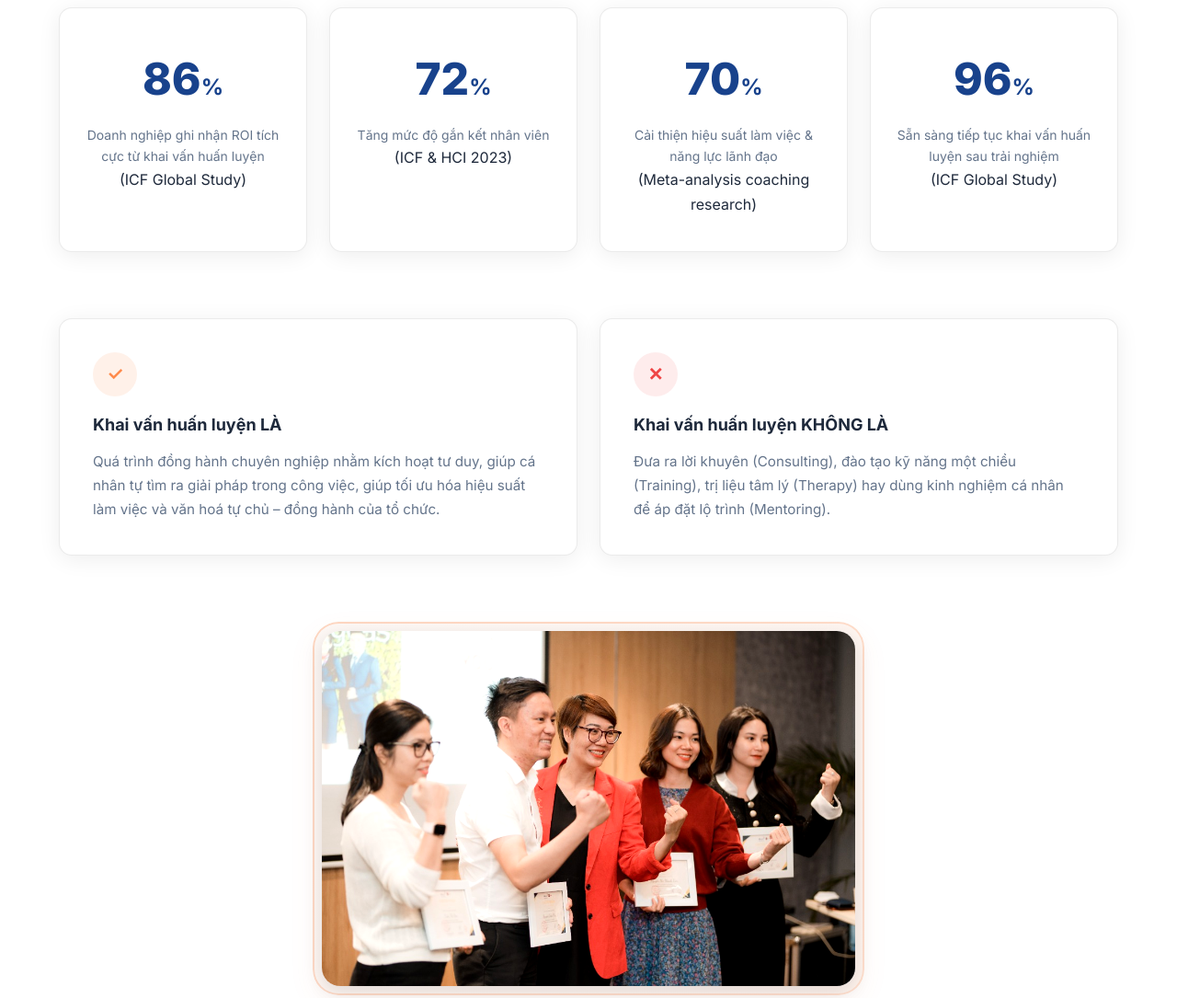
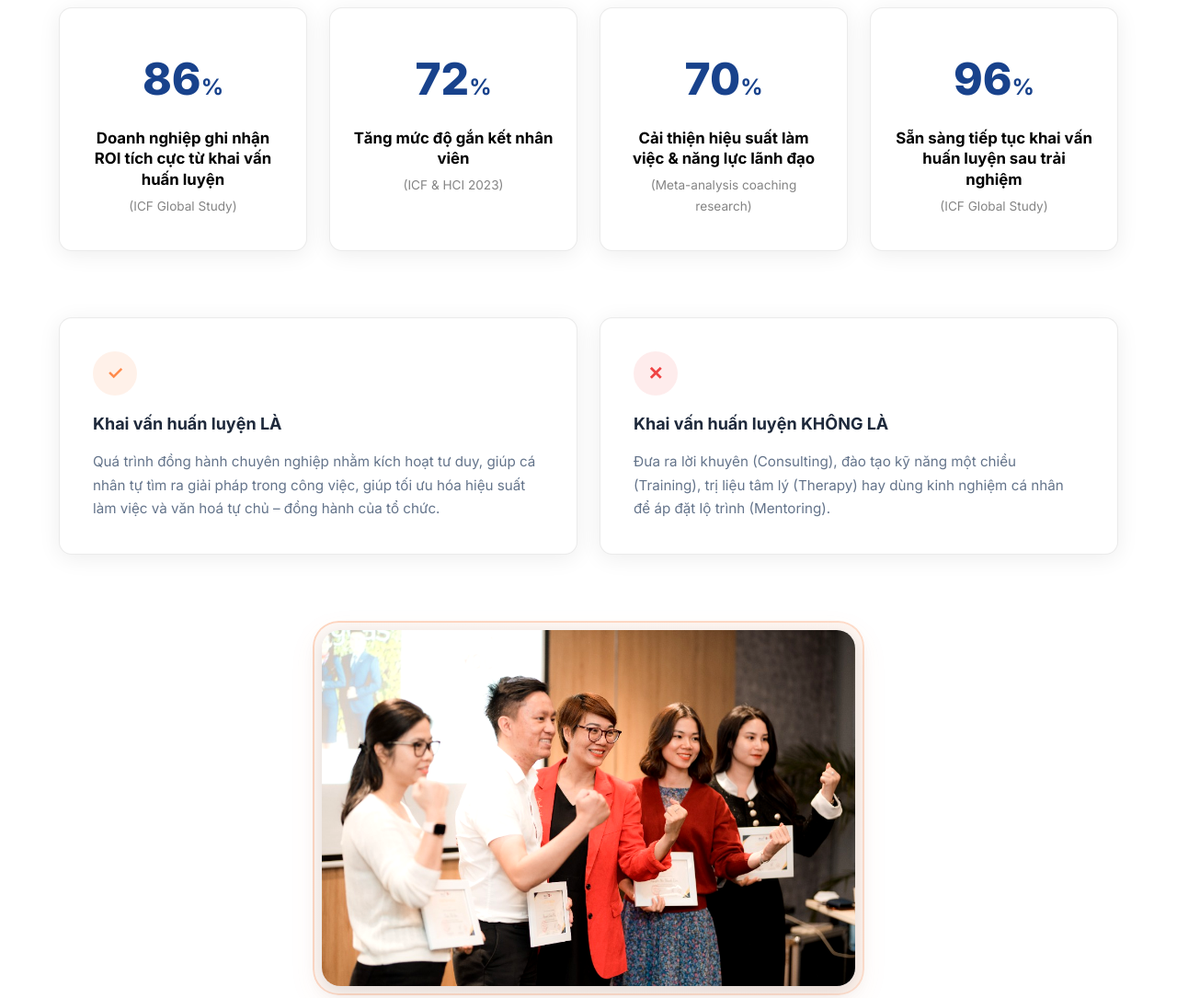
Before and after one commit to IKILifestyles/TRUST, a plain HTML site: page index.html in a window 1280 px wide. Shown: the part 1340-2425 px from the top of the page at 92% size. Drawn offline with Linux system fonts and the light colour scheme.

Commit message:
Add files via upload

```diff
--- a/style.css
+++ b/style.css
@@ -170,7 +170,8 @@ input,textarea{font:inherit;color:inherit}
 .stat-card:hover{transform:translateY(-4px);border-color:var(--c-accent);box-shadow:var(--shadow-md)}
 .stat-card__number{font-family:var(--font-display);font-size:3rem;font-weight:800;color:#18428c}
 .stat-card__unit{font-family:var(--font-display);font-size:1.5rem;font-weight:700;color:#18428c}
-.stat-card__label{margin-top:8px;font-size:.875rem;color:var(--c-text-muted)}
+.stat-card__label{font-size:1.05rem;color:#000;font-weight:700;line-height:1.35;margin:12px 0 6px}
+.stat-card__cite{font-size:0.85rem;color:#666;font-weight:400;display:block;opacity:0.8}
 
 /* Coaching Is / Is Not */
 .coaching-explain{display:grid;grid-template-columns:1fr 1fr;gap:24px;margin-bottom:72px}
@@ -511,4 +512,4 @@ input,textarea{font:inherit;color:inherit}
     .model-pills{flex-direction:column;align-items:center}
     .team__grid{grid-template-columns:1fr;gap:20px}
 }
-.hotline--prominent{font-size:2rem;font-weight:900;display:inline-block;background:linear-gradient(135deg,#18428c 0%,#3a7bd5 100%);-webkit-background-clip:text;-webkit-text-fill-color:transparent;letter-spacing:0.02em;margin-top:8px}
+.hotline--prominent{font-size:2rem;font-weight:900;display:inline-block;background:linear-gradient(135deg,#ff8a4b 0%,#ffb38a 100%);-webkit-background-clip:text;-webkit-text-fill-color:transparent;letter-spacing:0.02em;margin-top:8px}
```
